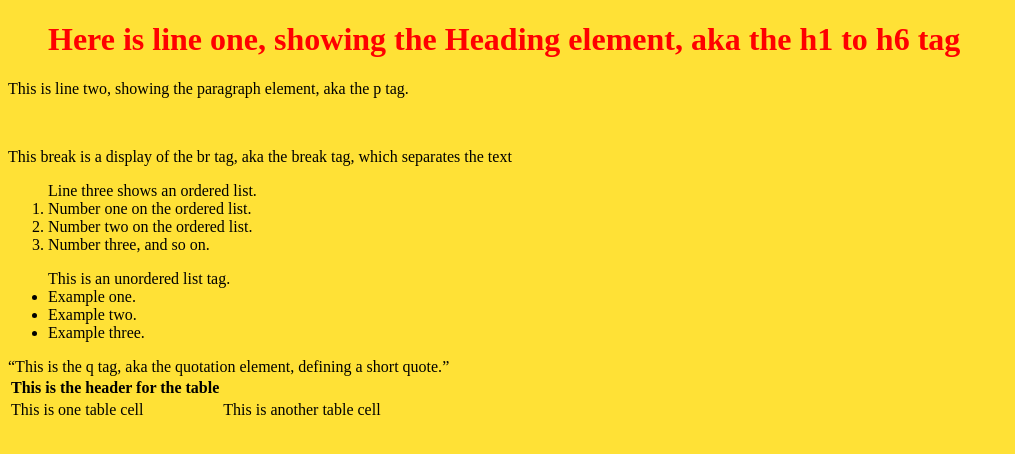
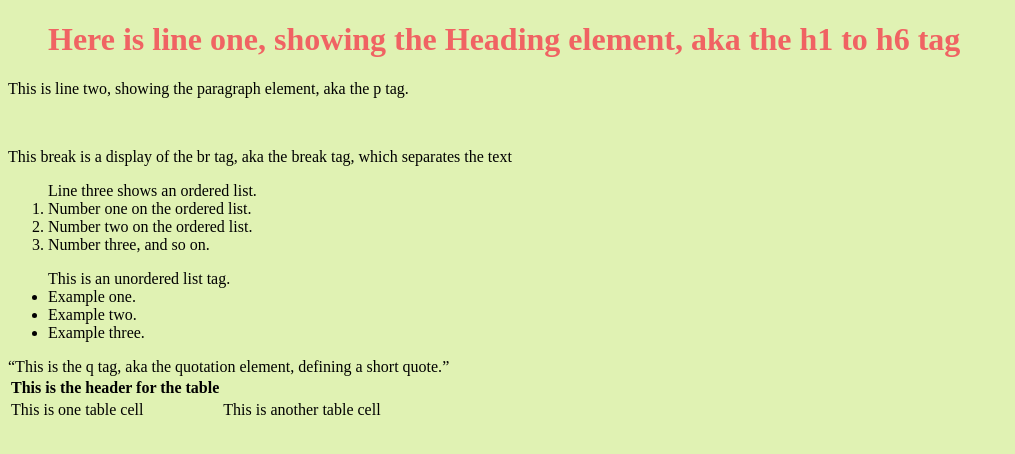
Before and after one commit to Crazycodgie2/MyFirstProject, a plain HTML site: page index.html in a window 1280 px wide. Shown: the whole page, without its empty margins (0-1015 px from the left). Drawn offline with Linux system fonts and the light colour scheme.

Commit message:
Color fix test 2

```diff
--- a/index.html
+++ b/index.html
@@ -3,10 +3,10 @@
   <head>
     <style>
       body {
-        background-color: rgba(255, 217, 0, 0.788);
+        background-color: rgba(220, 241, 169, 0.877);
       }
       h1 {
-        color: red;
+        color: rgb(240, 99, 99);
         margin-left: 40px;
       }
     </style>
```
